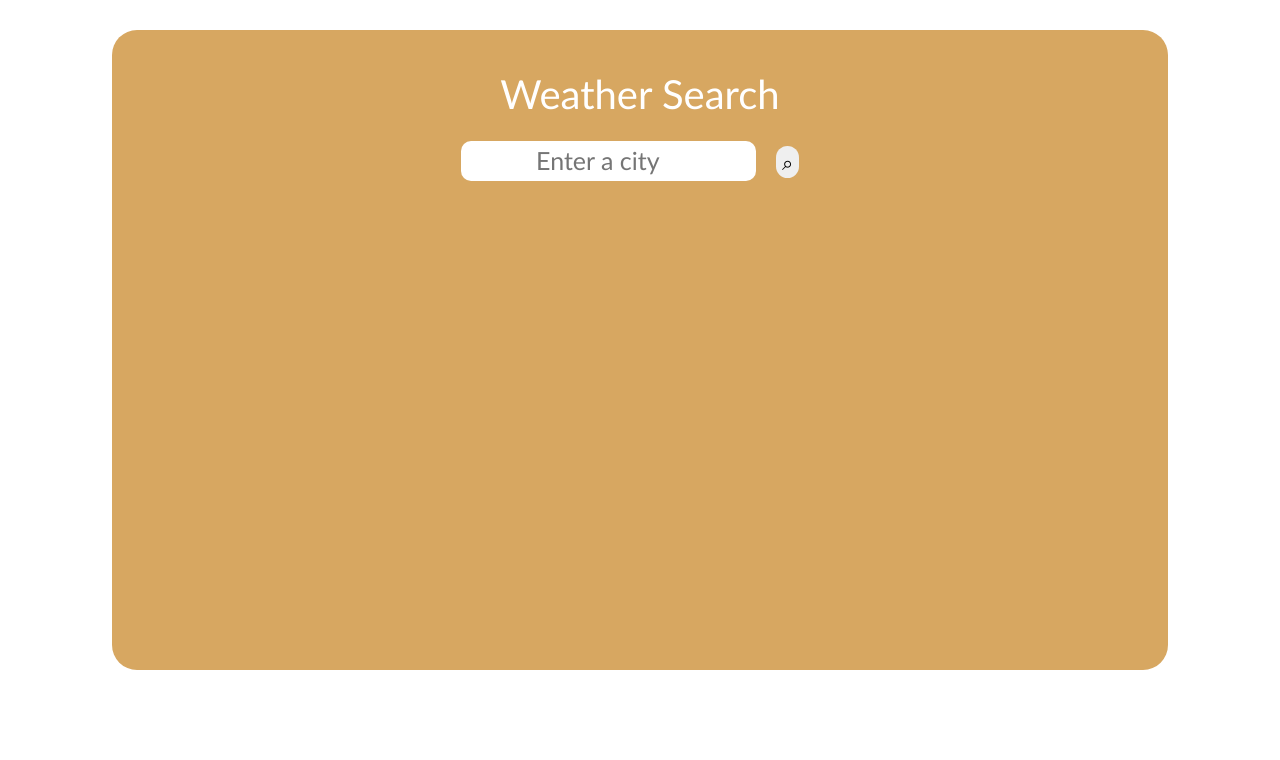
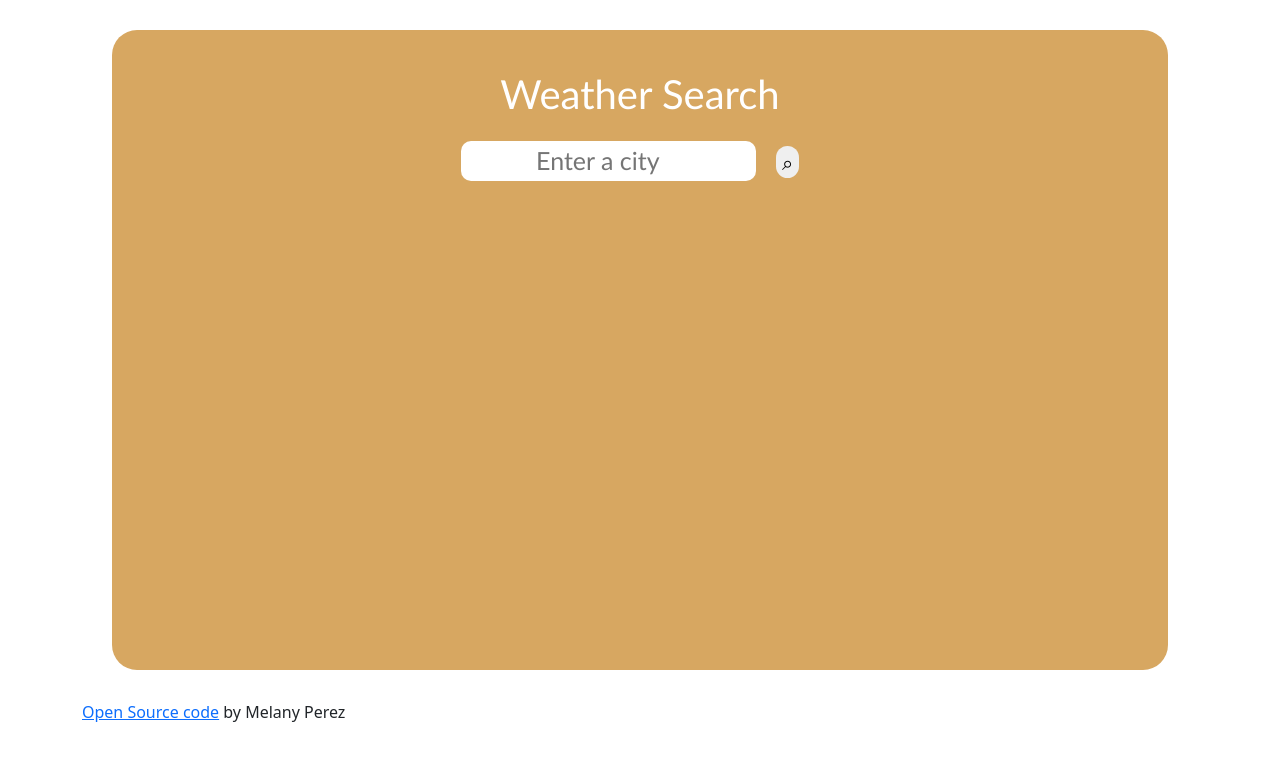
Before and after one commit to Melany549/weatherreactapp, a React (Create React App) app: page / in a window 1280 px wide. Shown: the top 760 px of the page. Built offline with nearby package versions, Linux system fonts and the light colour scheme.

Commit message:
added open source link

```diff
--- a/public/index.html
+++ b/public/index.html
@@ -31,15 +31,7 @@
       <div id="appcontainer" class="weather-container">
     <noscript>You need to enable JavaScript to run this app.</noscript>
     <div id="root"></div>
-    <!--
-      This HTML file is a template.
-      If you open it directly in the browser, you will see an empty page.
-
-      You can add webfonts, meta tags, or analytics to this file.
-      The build step will place the bundled scripts into the <body> tag.
-
-      To begin the development, run `npm start` or `yarn start`.
-      To create a production bundle, use `npm run build` or `yarn build`.
-    --></div>
+    <footer><a href="https://github.com/Melany549/weatherreactapp.git">Open Source code</a> by Melany Perez</footer>
+    </div>
   </body>
 </html>
--- a/src/App.js
+++ b/src/App.js
@@ -23,7 +23,8 @@ function App() {
 
 
   );
+
 }
-  <footer>Open Source code by Melany Perez</footer>
+
 
 export default App;
```
